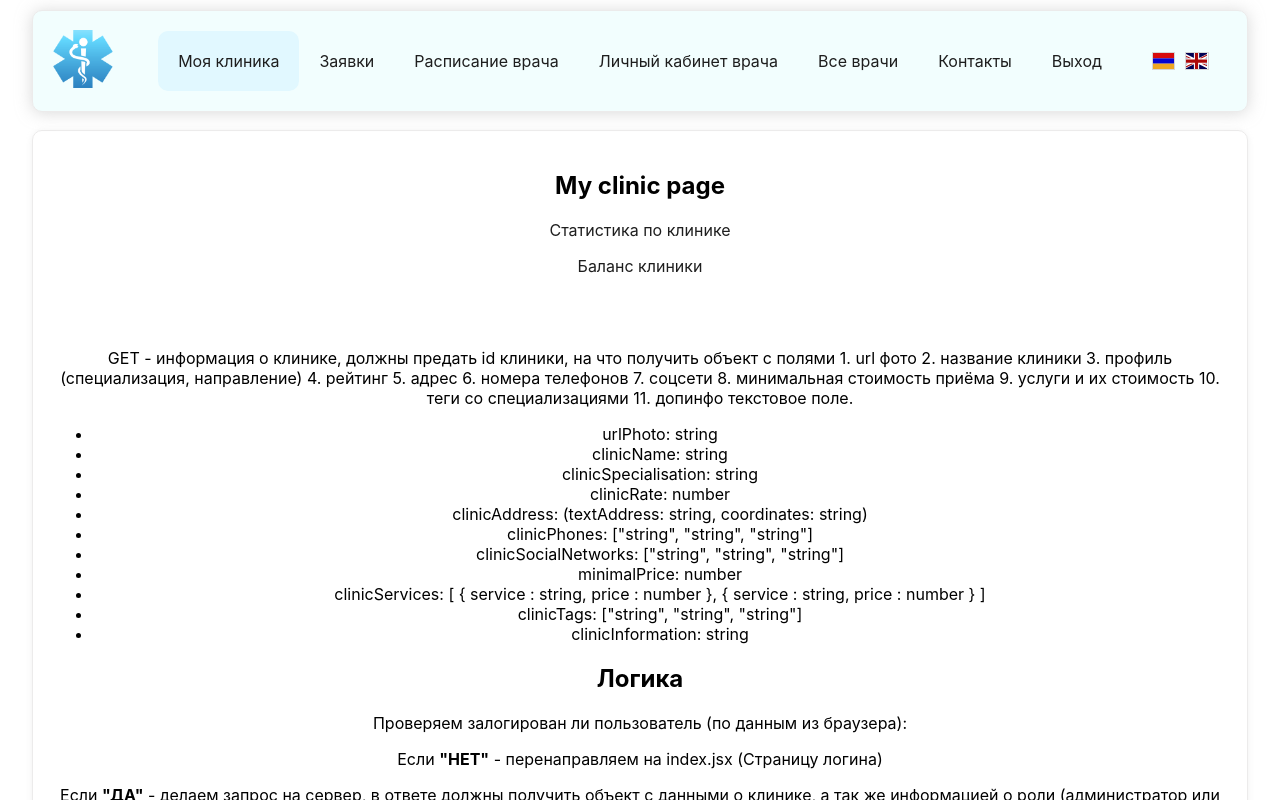
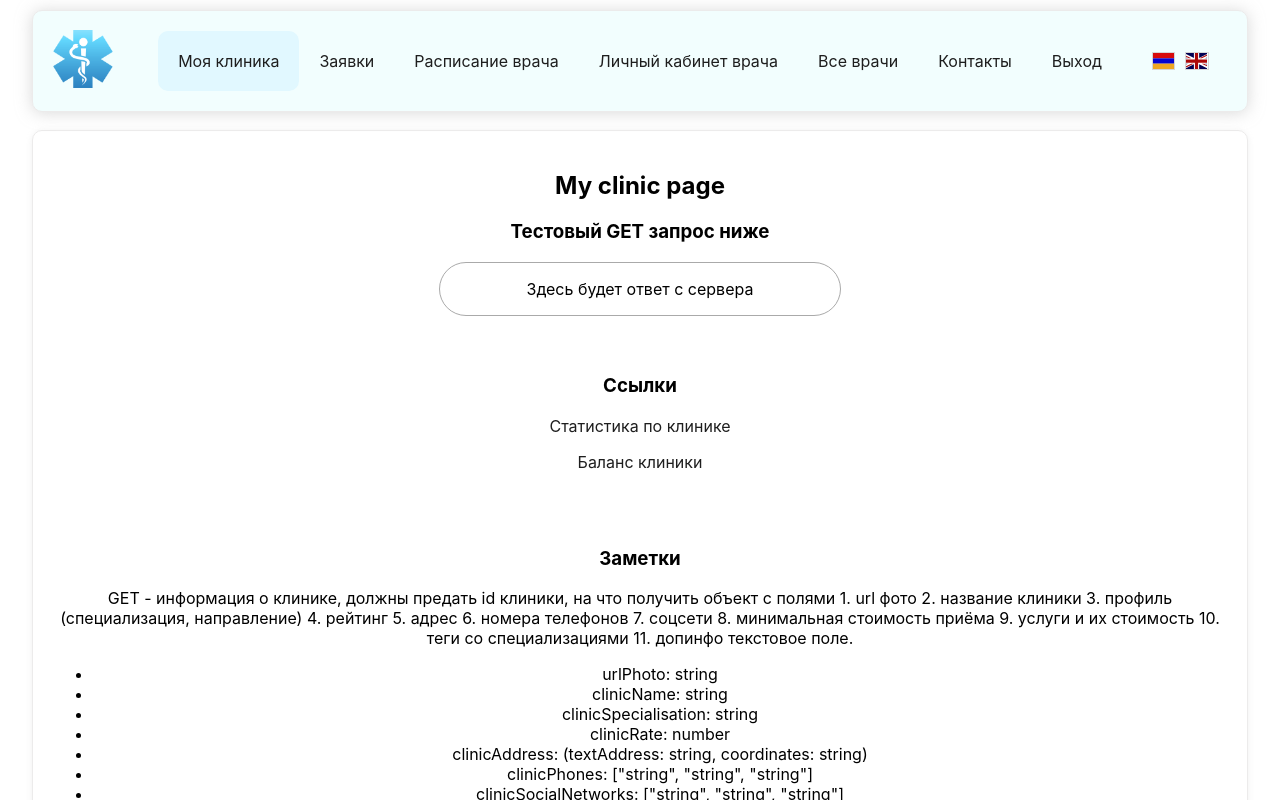
Before and after one commit to DocInfoAM/frontend, a React (Create React App) app in the folder clinics-app/: page /my-clinic in a window 1280 px wide. Shown: the top 800 px of the page. Built offline with nearby package versions, Linux system fonts and the light colour scheme.

Commit message:
add axios for requests, but we need states before

```diff
--- a/clinics-app/src/pages/MyClinic/MyClinic.jsx
+++ b/clinics-app/src/pages/MyClinic/MyClinic.jsx
@@ -1,9 +1,17 @@
 import { Link } from "react-router-dom";
+import axios from "axios";
 
 const MyClinic = () => {
   return (
     <div>
       <h2>My clinic page</h2>
+      <h3>Тестовый GET запрос ниже</h3>
+      <div style={{ width: 400 + "px", border: 1 + "px solid #aaa", borderRadius: 30 + "px", margin: "0 auto" }}>
+        <p>Здесь будет ответ с сервера</p>
+      </div>
+      <br />
+      <br />
+      <h3>Ссылки</h3>
       <p>
         <Link to="/statistics">Статистика по клинике</Link>
       </p>
@@ -12,6 +20,7 @@ const MyClinic = () => {
       </p>
       <br />
       <br />
+      <h3>Заметки</h3>
       <p>
         GET - информация о клинике, должны предать id клиники, на что получить объект с полями 1. url фото 2. название
         клиники 3. профиль (специализация, направление) 4. рейтинг 5. адрес 6. номера телефонов 7. соцсети 8.
@@ -26,11 +35,13 @@ const MyClinic = () => {
         <li>clinicPhones: ["string", "string", "string"]</li>
         <li>clinicSocialNetworks: ["string", "string", "string"]</li>
         <li>minimalPrice: number</li>
-        <li>clinicServices: [ {`{ service : string, price : number }`}, {`{ service : string, price : number }`} ]</li>
+        <li>
+          clinicServices: [ {`{ service : string, price : number }`}, {`{ service : string, price : number }`} ]
+        </li>
         <li>clinicTags: ["string", "string", "string"]</li>
         <li>clinicInformation: string</li>
       </ul>
-      <h2>Логика</h2>
+      <h3>Логика</h3>
       <p>Проверяем залогирован ли пользователь (по данным из браузера):</p>
       <p>
         Если <strong>"НЕТ"</strong> - перенаправляем на index.jsx (Страницу логина)
--- /dev/null
+++ b/package.json
@@ -0,0 +1,5 @@
+{
+  "dependencies": {
+    "axios": "^1.4.0"
+  }
+}
```
Also changed, not shown: 1 other file (tests, documents, lock files or other folders).
